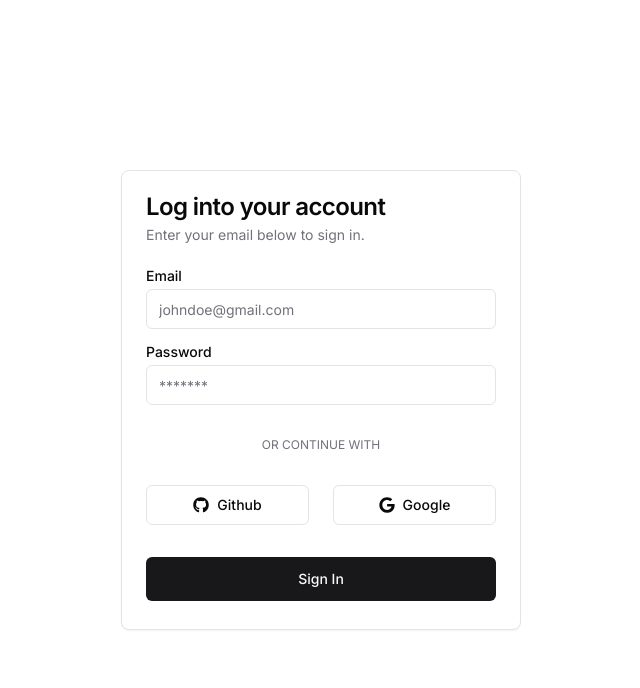
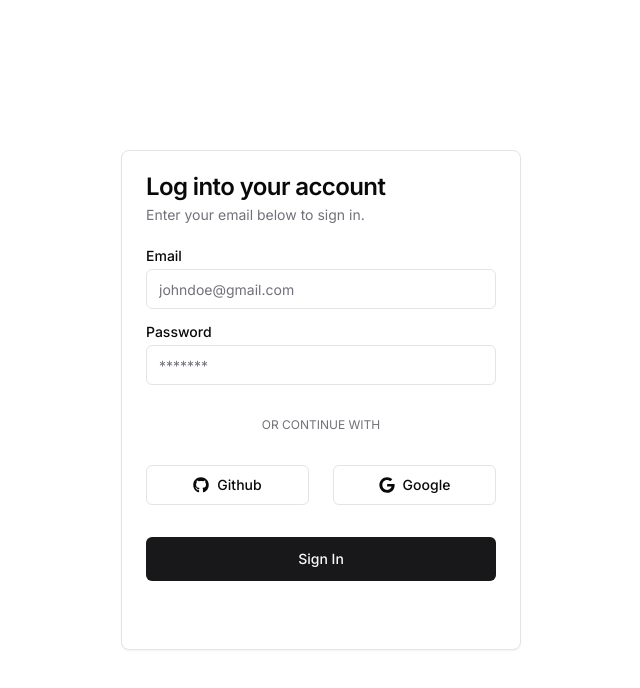
Before and after one commit to dancoon/nexus, a Next.js app in the folder frontend/: page /auth/login in a window 1280 px wide. Shown: the top 688 px of the page, without its empty margins (319-959 px from the left). Built offline with nearby package versions, Linux system fonts and the light colour scheme.

Commit message:
fix: :bug: Fix sign in with github and google button
Prevent sign in with github and google button from submitting the form

```diff
--- a/frontend/app/auth/login/page.tsx
+++ b/frontend/app/auth/login/page.tsx
@@ -43,10 +43,19 @@ export default function page() {
     // ✅ This will be type-safe and validated.
     console.log(values);
   }
+
+  const handleSignInWithGithub = () => {
+    console.log("Sign in with Github");
+  };
+
+  const handleSignInWithGoogle = () => {
+    console.log("Sign in with Google");
+  };
+
   return (
     <>
       <div className="flex max-w-screen-2xl h-screen mx-auto px-4 justify-center">
-        <Card className="w-[400px] h-[460px] text-left mx-auto my-auto">
+        <Card className="w-[400px] h-[500px] text-left mx-auto my-auto">
           <CardHeader>
             <CardTitle>Log into your account</CardTitle>
             <CardDescription>
@@ -97,11 +106,11 @@ export default function page() {
                   </span>
                 </div>
                 <div className="grid grid-cols-2 gap-6">
-                  <Button variant={"outline"}>
+                  <Button variant={"outline"} onClick={handleSignInWithGithub} type="button">
                     <FaGithub className="mr-2 h-4 w-4" />
                     Github
                   </Button>
-                  <Button variant={"outline"}>
+                  <Button variant={"outline"} onClick={handleSignInWithGoogle} type="button">
                     <FaGoogle className="mr-2 h-4 w-4" />
                     Google
                   </Button>
```
